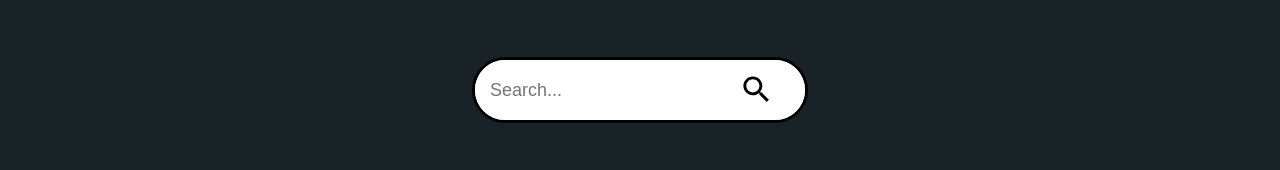
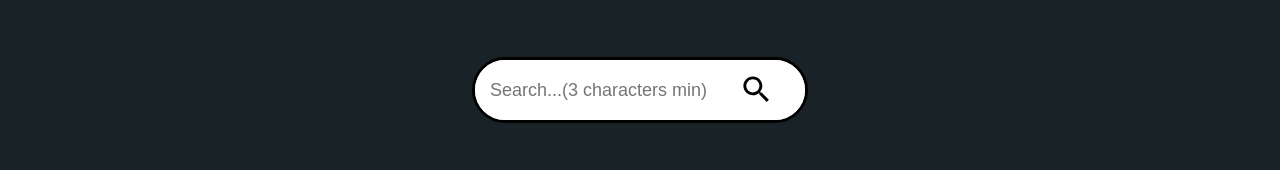
Before and after one commit to AmineTech21/code_challenge_sherpany, a React app: page / in a window 1280 px wide. Shown: the part 592-762 px from the top of the page. Built offline with nearby package versions, Linux system fonts and the light colour scheme; no server answers.

Commit message:
fix: SearchBar speed optimization

```diff
--- a/src/components/SearchBar.tsx
+++ b/src/components/SearchBar.tsx
@@ -5,8 +5,12 @@ import { FilterNatContext } from '../Contexts/FilterNatContext';
 const SearchBar = () => {
     const { setQuery } = useContext(FilterNatContext);
 
-    const handleChange = (event:any): void => {
-        setQuery(event.target.value.toLowerCase());
+    const handleChange = (event: any): void => {
+        if (event.target.value.length >= 3) {
+            return setQuery(event.target.value.toLowerCase());
+        }
+        return setQuery("")
+
     }
 
     return (
@@ -15,7 +19,7 @@ const SearchBar = () => {
             <div className="search">
                 <div className="searchInputs">
                     <div className="searchBar">
-                        <input type="text" placeholder={'Search...'} onChange={handleChange} />
+                        <input type="text" placeholder={'Search...(3 characters min)'} onChange={handleChange} />
                         <SearchIcon className="searchIcon" />
                     </div>
                 </div>
```
Also changed, not shown: 1 other file (tests, documents, lock files or other folders).
